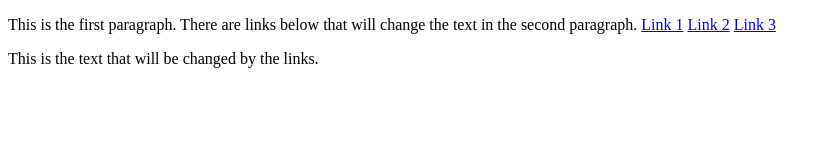
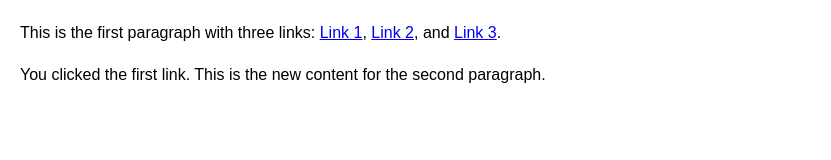
Before and after one commit to giomessinaUX/giomessinaUX.github.io, a plain HTML site: page index.htm in a window 1280 px wide. Both pictures are taken after a click on the link "Link 1". Shown: the whole page, without its empty margins (0-831 px from the left). Drawn offline with Linux system fonts and the light colour scheme.

Commit message:
Update index.htm

```diff
--- a/index.htm
+++ b/index.htm
@@ -3,46 +3,43 @@
 <head>
     <meta charset="UTF-8">
     <meta name="viewport" content="width=device-width, initial-scale=1.0">
-  <title>Link Text Changer</title>
+    <title>Dynamic Paragraph Change</title>
+    <style>
+        body {
+            font-family: Arial, sans-serif;
+            line-height: 1.6;
+            margin: 20px;
+        }
+    </style>
 </head>
 <body>
-  <p id="link-container">
-    This is the first paragraph. There are links below that will change the text in the second paragraph.
-    <a href="#" id="link1">Link 1</a>
-    <a href="#" id="link2">Link 2</a>
-    <a href="#" id="link3">Link 3</a>
+    <p id="firstParagraph">
+        This is the first paragraph with three links:
+        <a href="#" onclick="changeParagraph('content1'); return false;">Link 1</a>,
+        <a href="#" onclick="changeParagraph('content2'); return false;">Link 2</a>, and
+        <a href="#" onclick="changeParagraph('content3'); return false;">Link 3</a>.
     </p>
 
-  <p id="target-paragraph">This is the text that will be changed by the links.</p>
+    <p id="secondParagraph">
+        This is the second paragraph. Click on the links above to change this text.
+    </p>
 
     <script>
-    // Get references to the elements
-    const linkContainer = document.getElementById("link-container");
-    const targetParagraph = document.getElementById("target-paragraph");
+        function changeParagraph(content) {
+            const paragraph = document.getElementById('secondParagraph');
 
-    // Function to update the target paragraph text
-    function updateTargetText(linkId, newText) {
-      if (linkId === this.id) {
-        targetParagraph.textContent = newText;
+            switch(content) {
+                case 'content1':
+                    paragraph.textContent = "You clicked the first link. This is the new content for the second paragraph.";
+                    break;
+                case 'content2':
+                    paragraph.textContent = "The second link was clicked. Here's some different text for the second paragraph.";
+                    break;
+                case 'content3':
+                    paragraph.textContent = "Third link activated. The second paragraph now shows this new text.";
+                    break;
             }
         }
-
-    // Add click event listeners to each link
-    linkContainer.querySelectorAll("a").forEach(link => {
-      const linkText = link.textContent;
-      link.addEventListener("click", function(event) {
-        event.preventDefault(); // Prevent default link behavior (page change)
-
-        // Define new text for each link (replace with your desired text)
-        const newText = {
-          "Link 1": "This is the content displayed when Link 1 is clicked.",
-          "Link 2": "This is the content displayed when Link 2 is clicked.",
-          "Link 3": "This is the content displayed when Link 3 is clicked."
-        }[linkText];
-
-        updateTargetText.call(link, linkText, newText);
-      });
-    });
     </script>
 </body>
 </html>
```
Lines whose indentation alone changed are shown as unchanged.
